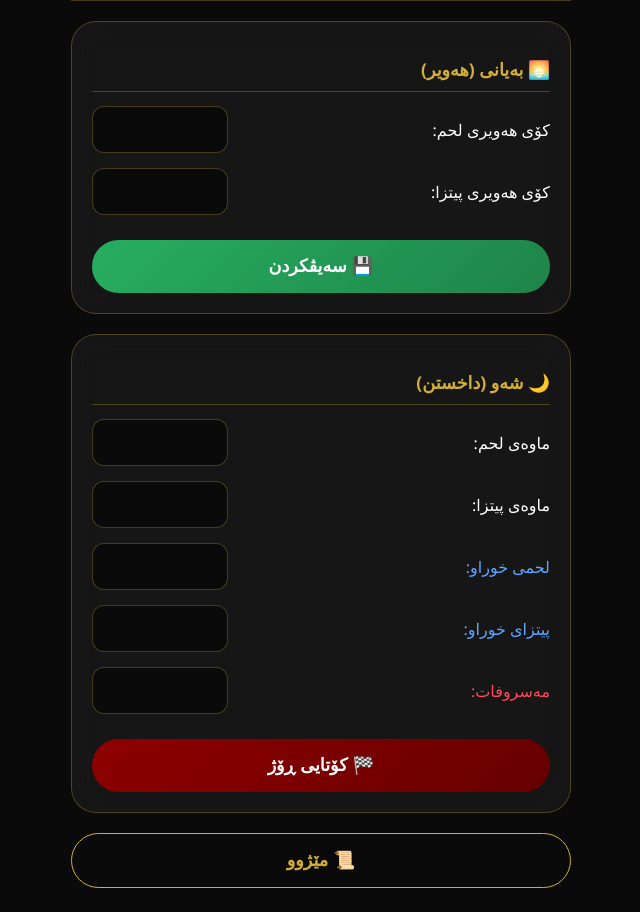
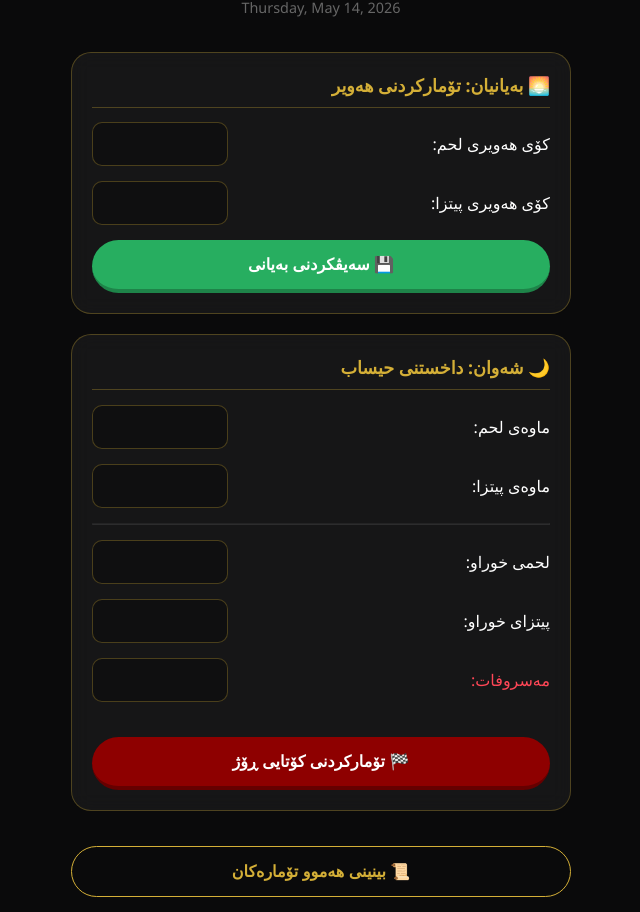
Before and after one commit to youssef051/transfer-pro, a plain HTML site: page index.html in a window 1280 px wide. Shown: the part 94-1006 px from the top of the page, without its empty margins (319-959 px from the left). Drawn offline with Linux system fonts and the light colour scheme.

Commit message:
Update index.html

```diff
--- a/index.html
+++ b/index.html
@@ -3,109 +3,166 @@
 <head>
     <meta charset="UTF-8">
     <meta name="viewport" content="width=device-width, initial-scale=1.0, maximum-scale=1.0, user-scalable=no">
-    <title>Yusuf System</title>
-
-    <!-- بەشی ناساندنی وەک ئەپ بۆ ئایفۆن و ئەندرۆید -->
-    <meta name="apple-mobile-web-app-capable" content="yes">
-    <meta name="apple-mobile-web-app-status-bar-style" content="black-translucent">
-    <meta name="apple-mobile-web-app-title" content="یوسف مێنۆ">
-
-    <!-- لۆگۆی ئەپەکە کاتی تثبيت کردن -->
-    <link rel="apple-touch-icon" href="https://i.supaimg.com/aa375ff8-cba9-4631-9948-d2f83ef4a73b/5afaaab5-5507-4172-aad1-747d4296389d.png">
-    <link rel="icon" type="image/png" href="https://i.supaimg.com/aa375ff8-cba9-4631-9948-d2f83ef4a73b/5afaaab5-5507-4172-aad1-747d4296389d.png">
-
-    <!-- کۆدی مانێفێست بۆ ئەندرۆید و خێراکردنی ئەپەکە -->
-    <link rel="manifest" href="data:application/manifest+json,{%22name%22:%22Yusuf%20Restaurant%22,%22short_name%22:%22Yusuf%22,%22start_url%22:%22.%22,%22display%22:%22standalone%22,%22background_color%22:%22#0a0a0a%22,%22theme_color%22:%22#d4af37%22,%22icons%22:[{%22src%22:%22https://i.supaimg.com/aa375ff8-cba9-4631-9948-d2f83ef4a73b/5afaaab5-5507-4172-aad1-747d4296389d.png%22,%22sizes%22:%22512x512%22,%22type%22:%22image/png%22}]}">
-
+    <title>خواردنگەی یوسف - سیستەمی تۆمارکردن</title>
     <style>
-        :root { --gold: #d4af37; --dark: #0a0a0b; --card: rgba(255, 255, 255, 0.05); --border: rgba(212, 175, 55, 0.3); }
-        body { font-family: 'Segoe UI', sans-serif; background-color: var(--dark); color: #fff; margin: 0; padding: 15px; user-select: none; }
+        :root { --gold: #d4af37; --red: #8e0000; --dark: #0a0a0b; --card: rgba(255, 255, 255, 0.05); --border: rgba(212, 175, 55, 0.3); }
+        body { font-family: 'Segoe UI', sans-serif; background-color: var(--dark); color: #fff; margin: 0; padding: 15px; }
         .container { max-width: 500px; margin: auto; }
-        header { text-align: center; padding: 20px 0; border-bottom: 1px solid var(--border); }
-        .restaurant-name { color: var(--gold); font-size: 1.8rem; font-weight: bold; margin: 0; }
-        .card { background: var(--card); border: 1px solid var(--border); border-radius: 25px; padding: 20px; margin-top: 20px; backdrop-filter: blur(15px); }
-        h2 { color: var(--gold); font-size: 1.1rem; border-bottom: 1px solid var(--border); padding-bottom: 10px; }
+        .card { background: var(--card); border: 1px solid var(--border); border-radius: 20px; padding: 20px; margin-bottom: 20px; backdrop-filter: blur(10px); }
+        h2 { color: var(--gold); font-size: 1.1rem; border-bottom: 1px solid var(--border); padding-bottom: 10px; margin-top: 0; }
         .input-row { display: flex; justify-content: space-between; align-items: center; margin-bottom: 15px; }
-        input { width: 110px; padding: 12px; background: rgba(0,0,0,0.5); border: 1px solid var(--border); border-radius: 12px; color: white; text-align: center; font-size: 1.1rem; outline: none; }
-        .btn { width: 100%; padding: 16px; border-radius: 50px; border: none; font-weight: bold; cursor: pointer; font-size: 1.1rem; margin-top: 10px; }
-        .btn-save { background: linear-gradient(135deg, #27ae60, #1e8449); color: white; }
-        .btn-final { background: linear-gradient(135deg, #8e0000, #660000); color: white; }
-        .btn-nav { background: transparent; color: var(--gold); border: 1px solid var(--gold); margin-top: 20px; }
+        input { width: 110px; padding: 12px; background: rgba(0,0,0,0.3); border: 1px solid var(--border); border-radius: 10px; color: white; text-align: center; font-size: 1rem; outline: none; }
+        .btn { width: 100%; padding: 15px; border-radius: 50px; border: none; font-weight: bold; cursor: pointer; transition: 0.3s; font-size: 1rem; }
+        .btn-save { background: #27ae60; color: white; border-bottom: 4px solid #1e8449; }
+        .btn-final { background: var(--red); color: white; border-bottom: 4px solid #660000; margin-top: 20px; }
+        .btn-history { background: transparent; color: var(--gold); border: 1px solid var(--gold); margin-top: 15px; }
+        .btn-back { background: #333; color: white; margin-bottom: 20px; }
         .hidden { display: none; }
-        .history-item { background: rgba(255,255,255,0.03); border: 1px solid var(--border); border-radius: 15px; padding: 15px; margin-bottom: 12px; border-right: 4px solid var(--gold); }
+        .history-item { background: rgba(255,255,255,0.03); border: 1px solid var(--border); border-radius: 15px; padding: 15px; margin-bottom: 10px; position: relative; }
+        .del-btn { position: absolute; left: 15px; top: 15px; color: #ff4757; font-size: 1.2rem; cursor: pointer; }
+        .profit-text { color: #2ecc71; font-weight: bold; font-size: 1.1rem; }
     </style>
 </head>
 <body>
 
-<div class="container">
-    <header>
-        <p class="restaurant-name">خواردنگەی یوسف</p>
+<div class="container" id="mainApp">
+    <header style="text-align:center; padding: 20px 0;">
+        <h1 style="color:var(--gold); margin:0;">خواردنگەی یوسف</h1>
+        <p id="liveDate" style="color:#666; font-size: 0.9rem;"></p>
     </header>
 
-    <div id="calcPage">
+    <!-- لاپەڕەی سەرەکی -->
+    <div id="entryPage">
         <div class="card">
-            <h2>🌅 بەیانی (هەویر)</h2>
-            <div class="input-row"><label>کۆی هەویری لحم:</label><input type="number" id="m_l"></div>
-            <div class="input-row"><label>کۆی هەویری پیتزا:</label><input type="number" id="m_p"></div>
-            <button class="btn btn-save" onclick="saveMorning()">💾 سەیڤکردن</button>
+            <h2>🌅 بەیانیان: تۆمارکردنی هەویر</h2>
+            <div class="input-row"><label>کۆی هەویری لحم:</label><input type="number" id="morning_l"></div>
+            <div class="input-row"><label>کۆی هەویری پیتزا:</label><input type="number" id="morning_p"></div>
+            <button class="btn btn-save" onclick="lockMorningData()">💾 سەیڤکردنی بەیانی</button>
+            <p id="saveMsg" style="text-align:center; color:#2ecc71; display:none; margin-top:10px; font-size:0.8rem;"></p>
         </div>
 
         <div class="card">
-            <h2>🌙 شەو (داخستن)</h2>
-            <div class="input-row"><label>ماوەی لحم:</label><input type="number" id="e_l_rem"></div>
-            <div class="input-row"><label>ماوەی پیتزا:</label><input type="number" id="e_p_rem"></div>
-            <div class="input-row" style="color: #61a5ff;"><label>لحمی خوراو:</label><input type="number" id="eat_l"></div>
-            <div class="input-row" style="color: #61a5ff;"><label>پیتزای خوراو:</label><input type="number" id="eat_p"></div>
-            <div class="input-row" style="color:#ff4757"><label>مەسروفات:</label><input type="number" id="spent"></div>
-            <button class="btn btn-final" onclick="finishDay()">🏁 کۆتایی ڕۆژ</button>
+            <h2>🌙 شەوان: داخستنی حیساب</h2>
+            <div class="input-row"><label>ماوەی لحم:</label><input type="number" id="night_l_rem"></div>
+            <div class="input-row"><label>ماوەی پیتزا:</label><input type="number" id="night_p_rem"></div>
+            <hr style="opacity:0.1; margin:15px 0;">
+            <div class="input-row"><label>لحمی خوراو:</label><input type="number" id="eat_l"></div>
+            <div class="input-row"><label>پیتزای خوراو:</label><input type="number" id="eat_p"></div>
+            <div class="input-row" style="color:#ff4757"><label>مەسروفات:</label><input type="number" id="daily_spent"></div>
+            <button class="btn btn-final" onclick="calculateAndArchive()">🏁 تۆمارکردنی کۆتایی ڕۆژ</button>
         </div>
-        <button class="btn btn-nav" onclick="showHistory()">📜 مێژوو</button>
+
+        <button class="btn btn-history" onclick="showHistoryPage()">📜 بینینی هەموو تۆمارەکان</button>
     </div>
 
+    <!-- لاپەڕەی مێژوو -->
     <div id="historyPage" class="hidden">
-        <button class="btn btn-nav" onclick="location.reload()">⬅️ گەڕانەوە</button>
-        <div id="historyList" style="margin-top:20px;"></div>
+        <button class="btn btn-back" onclick="showEntryPage()">⬅️ گەڕانەوە بۆ حیسابات</button>
+        <h2 style="text-align:center;">📅 تۆمارەکانی ڕابردوو</h2>
+        <div id="historyList"></div>
     </div>
 </div>
 
 <script>
-    function saveMorning() {
-        const data = { l: document.getElementById('m_l').value, p: document.getElementById('m_p').value };
-        localStorage.setItem('yusuf_morning', JSON.stringify(data));
-        alert("بڕی بەیانی سەیڤ کرا");
-    }
+    // لۆدکردنی داتا لە کاتی کردنەوە
+    window.onload = function() {
+        const savedMorning = localStorage.getItem('yusuf_morning_temp');
+        if (savedMorning) {
+            const data = JSON.parse(savedMorning);
+            document.getElementById('morning_l').value = data.l;
+            document.getElementById('morning_p').value = data.p;
+            document.getElementById('saveMsg').style.display = 'block';
+            document.getElementById('saveMsg').innerText = "✅ داتای بەیانی (کاتژمێر " + data.time + ") پارێزراوە";
+        }
+        document.getElementById('liveDate').innerText = new Date().toLocaleDateString('ku-IQ', { weekday: 'long', day: 'numeric', month: 'long', year: 'numeric' });
+    };
 
-    function finishDay() {
-        const morning = JSON.parse(localStorage.getItem('yusuf_morning') || '{"l":0,"p":0}');
-        const l_rem = Number(document.getElementById('e_l_rem').value) || 0;
-        const p_rem = Number(document.getElementById('e_p_rem').value) || 0;
-        const el = Number(document.getElementById('eat_l').value) || 0;
-        const ep = Number(document.getElementById('eat_p').value) || 0;
-        const sp = Number(document.getElementById('spent').value) || 0;
+    function lockMorningData() {
+        const l = document.getElementById('morning_l').value;
+        const p = document.getElementById('morning_p').value;
+        if(!l || !p) return alert("تکایە بڕی بەیانیان بنووسە");
 
-        const soldL = Number(morning.l) - l_rem - el;
-        const soldP = Number(morning.p) - p_rem - ep;
-        const profit = (soldL * 1250) + (soldP * 3000) - sp;
-
-        const record = { date: new Date().toLocaleDateString('ku-IQ'), profit: profit.toLocaleString() };
-        let history = JSON.parse(localStorage.getItem('yusuf_final_db') || '[]');
-        history.unshift(record);
-        localStorage.setItem('yusuf_final_db', JSON.stringify(history));
-        alert("قازانج: " + record.profit + " د.ع");
-        localStorage.removeItem('yusuf_morning');
+        const morningData = { l: l, p: p, time: new Date().toLocaleTimeString('ku-IQ', { hour: '2-digit', minute: '2-digit' }) };
+        localStorage.setItem('yusuf_morning_temp', JSON.stringify(morningData));
+        alert("داتای بەیانی سەیڤ کرا و لێرە دەمێنێتەوە.");
         location.reload();
     }
 
-    function showHistory() {
-        document.getElementById('calcPage').classList.add('hidden');
+    function calculateAndArchive() {
+        const savedMorning = localStorage.getItem('yusuf_morning_temp');
+        if (!savedMorning) return alert("سەرەتا دەبێت بەیانیان داتاکە سەیڤ بکەیت!");
+
+        const morning = JSON.parse(savedMorning);
+        const l_tot = Number(morning.l);
+        const p_tot = Number(morning.p);
+
+        const l_rem = Number(document.getElementById('night_l_rem').value) || 0;
+        const p_rem = Number(document.getElementById('night_p_rem').value) || 0;
+        const le = Number(document.getElementById('eat_l').value) || 0;
+        const pe = Number(document.getElementById('eat_p').value) || 0;
+        const spent = Number(document.getElementById('daily_spent').value) || 0;
+
+        const total = ((l_tot - l_rem) * 1250) + ((p_tot - p_rem) * 3000) - spent;
+
+        const record = {
+            id: Date.now(),
+            date: new Date().toLocaleDateString('ku-IQ', { weekday: 'short', day: 'numeric', month: 'numeric' }),
+            info: `فرۆش: ${l_tot - l_rem} لحم / ${p_tot - p_rem} پیتزا`,
+            eaten: `خواردن: ${(le*1250 + pe*3000).toLocaleString()}`,
+            spent: spent.toLocaleString(),
+            profit: total.toLocaleString()
+        };
+
+        let history = JSON.parse(localStorage.getItem('yusuf_history_v3') || '[]');
+        history.unshift(record);
+        localStorage.setItem('yusuf_history_v3', JSON.stringify(history));
+
+        localStorage.removeItem('yusuf_morning_temp'); // پاککردنەوە بۆ سبەی
+        alert("تۆمار کرا! کۆتایی حیساب: " + total.toLocaleString() + " د.ع");
+        location.reload();
+    }
+
+    function showHistoryPage() {
+        document.getElementById('entryPage').classList.add('hidden');
         document.getElementById('historyPage').classList.remove('hidden');
-        const history = JSON.parse(localStorage.getItem('yusuf_final_db') || '[]');
-        document.getElementById('historyList').innerHTML = history.map(h => `
+        loadHistoryItems();
+    }
+
+    function showEntryPage() {
+        document.getElementById('historyPage').classList.add('hidden');
+        document.getElementById('entryPage').classList.remove('hidden');
+    }
+
+    function loadHistoryItems() {
+        const history = JSON.parse(localStorage.getItem('yusuf_history_v3') || '[]');
+        const list = document.getElementById('historyList');
+        if(history.length === 0) {
+            list.innerHTML = "<p style='text-align:center; color:#666;'>هیچ تۆمارێک نییە</p>";
+            return;
+        }
+
+        list.innerHTML = history.map(item => `
             <div class="history-item">
-                <strong>${h.date}</strong><br>قازانج: ${h.profit} د.ع
+                <span class="del-btn" onclick="deleteItem(${item.id})">🗑️</span>
+                <div style="color:var(--gold); font-weight:bold; margin-bottom:5px;">${item.date}</div>
+                <div style="font-size:0.9rem; color:#ccc;">
+                    ${item.info}<br>
+                    مەسروفات: ${item.spent} | ${item.eaten}<br>
+                    <span class="profit-text">کۆتایی: ${item.profit} د.ع</span>
+                </div>
             </div>
         `).join('');
     }
+
+    function deleteItem(id) {
+        if(confirm('ئایا دڵنیای لە سڕینەوە؟')) {
+            let history = JSON.parse(localStorage.getItem('yusuf_history_v3') || '[]');
+            history = history.filter(i => i.id !== id);
+            localStorage.setItem('yusuf_history_v3', JSON.stringify(history));
+            loadHistoryItems();
+        }
+    }
 </script>
+
 </body>
 </html>
```
